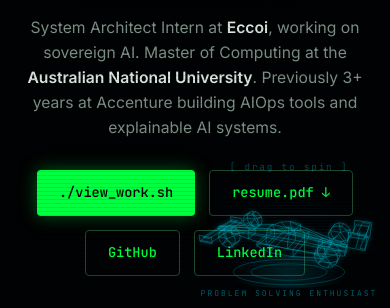
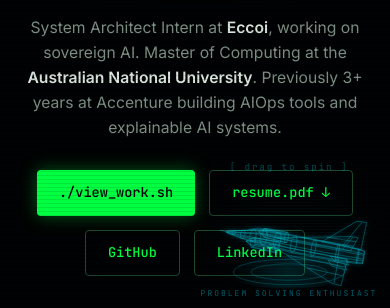
Before and after one commit to Mayukh-D/mayukh-d.github.io, a plain HTML site: page index.html in a window 390 px wide. Shown: the part 536-844 px from the top of the page. Drawn offline with Linux system fonts and the light colour scheme.

Commit message:
Lead the site with defence; swap the hologram to a Mirage 2000
- [03] Cars & F1 becomes Defence & Geopolitics, keeping the automobile
  engineering degree as the lens rather than dropping it entirely
- [04] narrows to History & Theology, since defence moved to [03]
- the Rafale band moves out of the interests grid to below get_in_touch
- the corner hologram is now a Mirage 2000: tailless delta, single fin,
  half-cone intakes with shock cones, ventral strakes

Chose the Mirage over a BrahMos because the hologram box is 1.3:1 and a
cruise missile is roughly 14:1: it would read as a thin bar, and would
nearly vanish each time the auto-spin turned it end-on. No canards and
one engine also keep it distinct from the Rafale at the foot of the page.

Scale drops to W*0.135; the delta is wider than the car it replaces.

```diff
--- a/index.html
+++ b/index.html
@@ -12,7 +12,7 @@
   <meta property="og:type" content="website">
   <meta property="og:url" content="https://mayukh-d.github.io/">
   <meta property="og:title" content="Mayukh Das · Software Engineer &amp; ML Enthusiast">
-  <meta property="og:description" content="ML built from scratch, live demos, peer-reviewed publications, and a draggable F1 hologram.">
+  <meta property="og:description" content="ML built from scratch, live demos, peer-reviewed publications, and a draggable Mirage 2000 hologram.">
   <meta property="og:image" content="https://mayukh-d.github.io/assets/og-image.png">
   <meta name="twitter:card" content="summary_large_image">
   <link rel="preconnect" href="https://fonts.googleapis.com">
@@ -292,8 +292,8 @@
       display: grid; grid-template-columns: repeat(2, 1fr);
       gap: 18px;
     }
-    /* the schematic is a 3.5:1 side elevation, so it needs the full width */
-    .interests-grid > .interest-card--visual { grid-column: 1 / -1; }
+    /* the schematic is a 3.5:1 side elevation, so it sits full width of its own */
+    .rafale-band { padding: 0 0 72px; }
     @media (max-width: 640px) { .interests-grid { grid-template-columns: 1fr; } }
     .interest-card {
       background: var(--bg-soft);
@@ -531,30 +531,23 @@
           </p>
         </div>
         <div class="interest-card" data-num="[03]">
-          <span class="icon">/// </span>
-          <h3>Cars &amp; F1 Engineering</h3>
+          <span class="icon">&#9650;</span>
+          <h3>Defence &amp; Geopolitics</h3>
           <p>
-            Automobile engineer by first degree. I follow Formula 1 for the physics, not the racing:
-            aerodynamic design, drag coefficients and ground effect, the math behind DRS, and why
-            the regulations are the real design brief. Hence the wireframe in the corner.
+            Where most of my reading time goes: airpower doctrine, procurement politics, and how
+            sovereign capability actually gets built rather than announced. An automobile engineer
+            by first degree, so I read it as an engineering problem first. Hence the Mirage in the
+            corner.
           </p>
         </div>
         <div class="interest-card" data-num="[04]">
           <span class="icon">&para;</span>
-          <h3>Politics, History &amp; Theology</h3>
+          <h3>History &amp; Theology</h3>
           <p>
-            Away from the screen I read: defence and geopolitics analysis, political history,
-            and theology. I like understanding why institutions, ideas, and power move the way
-            they do.
+            Away from the screen: political history, theology, and an ever-growing queue of
+            long-form analysis. I like understanding why institutions, ideas, and power move
+            the way they do.
           </p>
-        </div>
-        <div class="interest-card interest-card--visual">
-          <canvas id="rafale"></canvas>
-          <div class="rafale-cap">
-            <strong>DASSAULT RAFALE EH</strong>
-            <span>No. 17 SQN &middot; GOLDEN ARROWS</span>
-            <em>defence &middot; geopolitics &middot; airpower</em>
-          </div>
         </div>
       </div>
     </div>
@@ -865,6 +858,19 @@
     </div>
   </section>
 
+  <section class="rafale-band">
+    <div class="container">
+      <div class="interest-card interest-card--visual">
+        <canvas id="rafale"></canvas>
+        <div class="rafale-cap">
+          <strong>DASSAULT RAFALE EH</strong>
+          <span>No. 17 SQN &middot; GOLDEN ARROWS</span>
+          <em>defence &middot; geopolitics &middot; airpower</em>
+        </div>
+      </div>
+    </div>
+  </section>
+
   <footer>
     <div class="container">
       <p><span class="ok">[OK]</span> © 2026 Mayukh Das · plain HTML/CSS/JS, zero frameworks · hosted on GitHub Pages</p>
@@ -1096,7 +1102,7 @@
 })();
 
 
-  /* ---------- F1 car wireframe hologram ---------- */
+  /* ---------- Mirage 2000 wireframe hologram ---------- */
   (function () {
     var canvas = document.getElementById('holo');
     if (!canvas) return;
@@ -1109,105 +1115,90 @@
     function ring(idx) { for (var i = 0; i < idx.length; i++) e(idx[i], idx[(i + 1) % idx.length]); }
     function loft(a, b) { for (var i = 0; i < a.length; i++) e(a[i], b[i]); }
 
-    /* Modern ground-effect F1 car. x: +nose/-tail, y: up, z: width.
-       Monocoque loft -> 6-point sections: sillL, shoulderL, deckL, deckR, shoulderR, sillR */
-    function station(x, w, yB, yS, yT) {
-      return [
-        v(x, yB, -w), v(x, yS, -w), v(x, yT, -w * 0.55),
-        v(x, yT, w * 0.55), v(x, yS, w), v(x, yB, w)
-      ];
+    /* Dassault Mirage 2000: tailless delta, single fin, and the half-cone
+       side intakes with shock cones that give it away at a glance. No
+       canards and one engine, which is what separates it from the Rafale
+       at the foot of the page. x: +nose/-tail, y: up, z: span. Authored
+       against the real airframe, 14.36 m long and 9.13 m span. */
+    function sec(x, w, yc, ry) {
+      var r = [];
+      for (var i = 0; i < 8; i++) {
+        var a = i * Math.PI / 4;
+        r.push(v(x, yc + ry * Math.sin(a), w * Math.cos(a)));
+      }
+      return r;
     }
-    var stations = [
-      station( 2.85, 0.09, 0.16, 0.20, 0.24),  // nose tip
-      station( 2.20, 0.16, 0.15, 0.24, 0.34),
-      station( 1.45, 0.24, 0.08, 0.28, 0.46),  // chassis front
-      station( 0.70, 0.34, 0.04, 0.32, 0.58),  // cockpit front
-      station(-0.10, 0.36, 0.04, 0.30, 0.52),  // cockpit rear
-      station(-1.10, 0.28, 0.04, 0.26, 0.40),  // engine
-      station(-1.95, 0.16, 0.06, 0.20, 0.32)   // gearbox boat-tail
+    var body = [
+      sec( 2.90, 0.035, 0.00, 0.035),   // radome
+      sec( 2.55, 0.11,  0.01, 0.10),
+      sec( 2.10, 0.19,  0.02, 0.18),
+      sec( 1.60, 0.27,  0.05, 0.26),    // windscreen
+      sec( 1.10, 0.33,  0.07, 0.32),    // cockpit
+      sec( 0.50, 0.36,  0.05, 0.34),
+      sec(-0.20, 0.36,  0.01, 0.34),
+      sec(-1.00, 0.35,  0.00, 0.33),
+      sec(-1.90, 0.33,  0.00, 0.31),
+      sec(-2.62, 0.28,  0.00, 0.26)     // engine bay
     ];
-    for (var s = 0; s < stations.length; s++) {
-      ring(stations[s]);
-      if (s > 0) loft(stations[s - 1], stations[s]);
+    for (var bs = 0; bs < body.length; bs++) {
+      ring(body[bs]);
+      if (bs > 0) loft(body[bs - 1], body[bs]);
     }
+    e(v(2.90, 0, 0), v(3.24, 0.02, 0));   // pitot
 
-    /* Floor + sidepods (low, wide loft) */
-    function lowSec(x, w, y1) {
-      return [v(x, 0.03, -w), v(x, y1, -w), v(x, y1, w), v(x, 0.03, w)];
+    /* delta wing, ~58 deg leading edge, elevons along the trailing edge */
+    [1, -1].forEach(function (sg) {
+      var rle = v( 0.72, -0.02, sg * 0.30),
+          tle = v(-2.13, -0.10, sg * 1.78),
+          tte = v(-2.40, -0.10, sg * 1.78),
+          rte = v(-2.32, -0.02, sg * 0.33);
+      ring([rle, tle, tte, rte]);
+      e(v(-2.02, -0.02, sg * 0.36), v(-2.18, -0.10, sg * 1.74));   // elevon hinge
+      for (var k = 1; k <= 2; k++) {
+        var t = k / 3;
+        e(v(0.72 + (-2.85) * t, -0.02 - 0.08 * t, sg * (0.30 + 1.48 * t)),
+          v(-2.32 + (-0.08) * t, -0.02 - 0.08 * t, sg * (0.33 + 1.45 * t)));
+      }
+    });
+
+    /* single fin */
+    var fA = v(-1.30, 0.32, 0), fB = v(-2.45, 1.30, 0),
+        fC = v(-2.76, 1.30, 0), fD = v(-2.70, 0.28, 0);
+    ring([fA, fB, fC, fD]);
+    e(v(-2.06, 0.30, 0), v(-2.61, 1.28, 0));   // rudder hinge
+
+    /* half-cone intakes: lip, duct, and the shock cone standing in the throat */
+    [1, -1].forEach(function (sg) {
+      var lip = [], back = [], k, a;
+      for (k = 0; k < 8; k++) {
+        a = k * Math.PI / 4;
+        lip.push(v(1.32, 0.02 + 0.20 * Math.sin(a), sg * (0.50 + 0.20 * Math.cos(a))));
+        back.push(v(0.30, 0.00 + 0.23 * Math.sin(a), sg * (0.46 + 0.22 * Math.cos(a))));
+      }
+      ring(lip); ring(back); loft(lip, back);
+      var apex = v(1.63, 0.02, sg * 0.50);
+      for (k = 0; k < 8; k += 2) e(apex, lip[k]);
+    });
+
+    /* canopy spine */
+    e(v(1.78, 0.30, 0), v(1.30, 0.44, 0));
+    e(v(1.30, 0.44, 0), v(0.70, 0.42, 0));
+    e(v(0.70, 0.42, 0), v(0.35, 0.34, 0));
+
+    /* ventral strakes */
+    [1, -1].forEach(function (sg) {
+      ring([v(-1.62, -0.30, sg * 0.17), v(-2.22, -0.30, sg * 0.17),
+            v(-2.32, -0.54, sg * 0.19), v(-1.78, -0.50, sg * 0.19)]);
+    });
+
+    /* exhaust nozzle */
+    var noz = [];
+    for (var nk = 0; nk < 8; nk++) {
+      var na = nk * Math.PI / 4;
+      noz.push(v(-2.82, 0.23 * Math.sin(na), 0.23 * Math.cos(na)));
     }
-    var pods = [
-      lowSec( 0.95, 0.55, 0.14),
-      lowSec( 0.35, 0.80, 0.30),   // sidepod inlet, widest
-      lowSec(-0.45, 0.76, 0.28),
-      lowSec(-1.35, 0.52, 0.14)    // coke-bottle taper
-    ];
-    for (s = 0; s < pods.length; s++) {
-      ring(pods[s]);
-      if (s > 0) loft(pods[s - 1], pods[s]);
-    }
-
-    /* Front wing: main plane + flap + endplates + nose pylons */
-    var fw1 = v(2.95, 0.07, -0.98), fw2 = v(2.50, 0.07, -0.98),
-        fw3 = v(2.50, 0.07,  0.98), fw4 = v(2.95, 0.07,  0.98);
-    ring([fw1, fw2, fw3, fw4]);
-    var ff1 = v(2.88, 0.17, -0.90), ff2 = v(2.62, 0.17, -0.90),
-        ff3 = v(2.62, 0.17,  0.90), ff4 = v(2.88, 0.17,  0.90);
-    ring([ff1, ff2, ff3, ff4]);
-    [-0.98, 0.98].forEach(function (z) {
-      ring([v(2.98, 0.03, z), v(2.46, 0.03, z), v(2.46, 0.26, z), v(2.98, 0.26, z)]);
-    });
-    e(v(2.60, 0.16, -0.09), v(2.68, 0.07, -0.30));
-    e(v(2.60, 0.16,  0.09), v(2.68, 0.07,  0.30));
-
-    /* Halo */
-    var hA = v(0.30, 0.80, 0),
-        hBl = v(0.02, 0.78, -0.24), hBr = v(0.02, 0.78, 0.24),
-        hCl = v(-0.30, 0.70, -0.30), hCr = v(-0.30, 0.70, 0.30);
-    e(v(0.72, 0.58, 0), hA);                       // front pillar
-    e(hA, hBl); e(hBl, hCl); e(hA, hBr); e(hBr, hCr); e(hCl, hCr);
-    e(hCl, v(-0.30, 0.50, -0.30)); e(hCr, v(-0.30, 0.50, 0.30)); // rear mounts
-
-    /* Airbox + engine-cover spine */
-    var s1 = v(-0.05, 0.86, 0), s2 = v(-1.95, 0.38, 0),
-        s3 = v(-1.95, 0.30, 0), s4 = v(-0.10, 0.54, 0);
-    e(s1, s2); e(s2, s3); e(s3, s4); e(s4, s1);
-
-    /* Rear wing: main plane + flap + endplates + beam wing + pylon */
-    var rw1 = v(-2.12, 0.90, -0.50), rw2 = v(-2.52, 0.90, -0.50),
-        rw3 = v(-2.52, 0.90,  0.50), rw4 = v(-2.12, 0.90,  0.50);
-    ring([rw1, rw2, rw3, rw4]);
-    var rf1 = v(-2.30, 1.00, -0.50), rf2 = v(-2.54, 1.00, -0.50),
-        rf3 = v(-2.54, 1.00,  0.50), rf4 = v(-2.30, 1.00,  0.50);
-    ring([rf1, rf2, rf3, rf4]);
-    [-0.50, 0.50].forEach(function (z) {
-      ring([v(-2.06, 0.55, z), v(-2.58, 0.55, z), v(-2.58, 1.04, z), v(-2.06, 1.04, z)]);
-    });
-    ring([v(-2.42, 0.55, -0.42), v(-2.56, 0.55, -0.42), v(-2.56, 0.55, 0.42), v(-2.42, 0.55, 0.42)]);
-    e(v(-2.25, 0.32, 0), v(-2.32, 0.90, 0));
-
-    /* Exposed wheels + suspension arms */
-    function wheel(cx, cz, r) {
-      var cy = r, N = 14, half = 0.15, sgn = cz > 0 ? 1 : -1;
-      var outer = [], inner = [];
-      for (var i = 0; i < N; i++) {
-        var a = i / N * Math.PI * 2;
-        outer.push(v(cx + r * Math.cos(a), cy + r * Math.sin(a), cz + sgn * half));
-        inner.push(v(cx + r * Math.cos(a), cy + r * Math.sin(a), cz - sgn * half));
-      }
-      ring(outer); ring(inner);
-      for (i = 0; i < N; i += 2) e(outer[i], inner[i]);
-      var hub = v(cx, cy, cz + sgn * half);
-      for (i = 0; i < N; i += 3) e(hub, outer[i]);
-      return [cx, cy, cz - sgn * half];
-    }
-    [[1.85, -0.80, 0.33], [1.85, 0.80, 0.33], [-1.55, -0.80, 0.35], [-1.55, 0.80, 0.35]]
-      .forEach(function (wdef) {
-        var hubIn = wheel(wdef[0], wdef[1], wdef[2]);
-        var sgn = wdef[1] > 0 ? 1 : -1;
-        // wishbone pair from chassis to inner hub
-        e(v(wdef[0] - 0.30, 0.30, sgn * 0.28), v(hubIn[0], hubIn[1] + 0.04, hubIn[2]));
-        e(v(wdef[0] + 0.28, 0.26, sgn * 0.24), v(hubIn[0], hubIn[1] - 0.02, hubIn[2]));
-      });
+    ring(noz);
+    loft(body[body.length - 1], noz);
 
     /* ---------- render loop ---------- */
     var W, H;
@@ -1275,7 +1266,7 @@
 
     function draw(t) {
       ctx.clearRect(0, 0, W, H);
-      var scale = W * 0.153;
+      var scale = W * 0.135;
       var dt = lastT == null ? 0.016 : Math.min((t - lastT) / 1000, 0.05);
       lastT = t;
 
```
